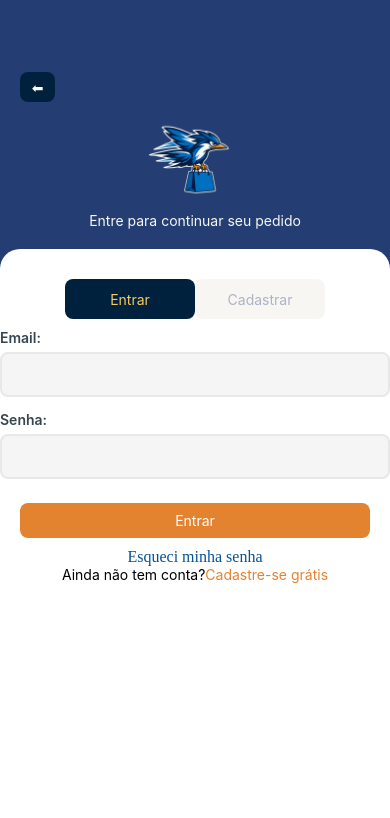
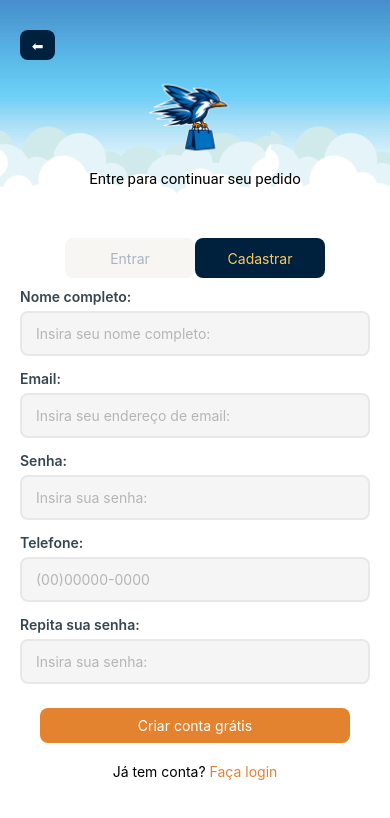
Before and after one commit to thvlldev/fastorder_front, a React Native app: screen / in a window 390 px wide. Shown: the top 818 px of the page. Built offline with nearby package versions, Linux system fonts and the light colour scheme.

Commit message:
Subindo tela de login/cadastro finalizada quase

```diff
--- a/src/App.jsx
+++ b/src/App.jsx
@@ -1,5 +1,6 @@
+import CadastroScreen from './App/screens/CadastroScreen';
 import LoginScreen from './App/screens/LoginScreen';
 
 export default function App() { //Precisa chamar a tela principal!
-    return <LoginScreen />
+    return <CadastroScreen />
 }
--- a/src/App/components/LabeledInput.jsx
+++ b/src/App/components/LabeledInput.jsx
@@ -5,7 +5,7 @@ const INPUT_BG = "#F5F5F5";
 const INPUT_BORDER = "#E8E8E8";
 const LABEL_COLOR = "#36454F";
 
-export default function LabeledInput( {label}) {
+export default function LabeledInput( {label, placeholder}) {
 
     return (
         <View style={styles.wrapper}>
@@ -13,6 +13,7 @@ export default function LabeledInput( {label}) {
                 {label }
             </Text>
             <TextInput placeholderTextColor="#B5B5B5"
+            placeholder={placeholder}
             style={styles.input}/>
         </View>
     )
--- /dev/null
+++ b/src/App/screens/CadastroScreen.jsx
@@ -0,0 +1,122 @@
+// Componente de tela
+
+import { View, Text, StyleSheet, Image, Pressable } from "react-native";
+import Button from "../components/Button";
+import LabeledInput from "../components/LabeledInput";
+import { ImageBackground } from "react-native-web";
+
+export default function CadastroScreen() {
+  return (
+    <View style={styles.container}>
+      <ImageBackground
+        source={require("../../assets/testebck.jpg")}
+        resizeMode="repeat"
+        style={styles.imagemBck}
+      >
+        <View style={styles.botaoVoltar}>
+          <Button widthButton={35} heightButton={30} textButton={"⬅"}></Button>
+        </View>
+        <View style={{ alignItems: "center" }}>
+          <Image
+            source={require("../../assets/logo_fast_order.png")}
+            style={{ width: 100, height: 100 }}
+          />
+          <Text
+            style={{
+              marginBottom: 20,
+              color: "#000",
+              fontFamily: "Roboto, sans-serif",
+              fontSize: 15,
+            }}
+          >
+            Entre para continuar seu pedido
+          </Text>
+        </View>
+      </ImageBackground>
+      <View style={styles.caixaInput}>
+        <View style={styles.abasInput}>
+          <Button
+            heightButton={40}
+            widthButton={130}
+            espacamentoButton={0}
+            textButton={"Entrar"}
+            textColorButton={"#ABB3C5"}
+            backgroundButton={"#F7F6F3"}
+          />
+          <Button
+            heightButton={40}
+            widthButton={130}
+            espacamentoButton={0}
+            textButton={"Cadastrar"}
+            textColorButton={"#F9CA5E"}
+          />
+        </View>
+        <View style={{ paddingHorizontal: 20 }}>
+          <LabeledInput
+            label="Nome completo:"
+            placeholder="Insira seu nome completo:"
+          />
+
+          <LabeledInput
+            label="Email:"
+            placeholder="Insira seu endereço de email:"
+          />
+
+          <LabeledInput label="Senha:" placeholder="Insira sua senha:" />
+
+          <LabeledInput label="Telefone:" placeholder="(00)00000-0000" />
+
+          <LabeledInput
+            label="Repita sua senha:"
+            placeholder="Insira sua senha:"
+          />
+
+          <Button
+            textButton="Criar conta grátis"
+            backgroundButton={"#E38330"}
+          />
+
+          <View style={{ alignItems: "center", marginTop: 10 }}>
+            <Text>
+              Já tem conta?
+              <Pressable style={{ color: "#E38330" }}> Faça login</Pressable>
+            </Text>
+          </View>
+        </View>
+      </View>
+    </View>
+  );
+}
+
+const styles = StyleSheet.create({
+  container: {
+    flex: 1,
+  },
+  title: {
+    fontSize: 20,
+    fontWeight: 700,
+    textAlign: "center",
+    color: "#6B6E71",
+    marginBottom: 26,
+  },
+  caixaInput: {
+    backgroundColor: "#FFFFFF",
+    paddingTop: 20,
+    borderRadius: 20,
+    height: 700,
+  },
+
+  abasInput: {
+    flexDirection: "row",
+    justifyContent: "center",
+  },
+
+  botaoVoltar: {
+    paddingTop: 20,
+  },
+
+  imagemBck: {
+    width: "auto",
+    height: "auto",
+  },
+});
--- a/src/App/screens/LoginScreen.jsx
+++ b/src/App/screens/LoginScreen.jsx
@@ -3,26 +3,27 @@
 import { View, Text, StyleSheet, Image, Pressable } from "react-native";
 import Button from "../components/Button";
 import LabeledInput from "../components/LabeledInput";
+import { ImageBackground } from "react-native-web";
 
 
 export default function LoginScreen() {
     return(
         <View style={styles.container}>
-            <View>
-                <View><Button widthButton= {35} heightButton={30} textButton={"⬅"}></Button></View>
+            <ImageBackground source={require('../../assets/testebck.jpg')} resizeMode="repeat" style={styles.imagemBck}>
+                <View style={styles.botaoVoltar}><Button widthButton= {35} heightButton={30} textButton={"⬅"} ></Button></View>
                 <View style = {{alignItems: 'center'}}><Image source={require('../../assets/logo_fast_order.png')}
                 style={{ width: 100, height: 100}}/>
-                <Text style= {{marginBottom: 20, color: '#f7f6f3'}}>Entre para continuar seu pedido</Text></View>
+                <Text style= {{marginBottom: 20, color: '#000', fontFamily: 'Roboto, sans-serif', fontSize: 15}}>Entre para continuar seu pedido</Text></View>
 
 
-            </View>
+            </ImageBackground>
             <View style={styles.caixaInput}>
                 <View style={styles.abasInput}>
                     <Button heightButton={40} widthButton={130} espacamentoButton={0} textButton={'Entrar'} textColorButton={'#F9CA5E'}/>
                     <Button heightButton={40} widthButton={130} espacamentoButton={0} textButton={'Cadastrar'} textColorButton={'#ABB3C5'} backgroundButton={'#F7F6F3'}/>
 
                 </View>
-               <View>
+               <View style={{paddingHorizontal: 20}}>
                     <LabeledInput label="Email:"
                     placeholder="Insira seu endereço de email:"
                     />
@@ -31,9 +32,9 @@ export default function LoginScreen() {
                     <Button textButton="Entrar" backgroundButton={'#E38330'}/>
 
                     <Pressable style = {{alignItems: 'center', color: '#055296'}}>Esqueci minha senha</Pressable>
-                    <View style = {{alignItems: 'center'}}>
+                    <View style = {{alignItems: 'center', marginTop: 10}}>
                         <Text>Ainda não tem conta?
-                            <Pressable style = {{color: '#E38330'}}>Cadastre-se grátis</Pressable>
+                            <Pressable style = {{color: '#E38330'}}> Cadastre-se grátis</Pressable>
                         </Text>
                     </View>
             </View>
@@ -51,8 +52,7 @@ const styles = StyleSheet.create({
 
     container:{
         flex: 1,
-        backgroundColor: "#243E73",
-        paddingTop: 62,
+
 
     },
     title: {
@@ -74,6 +74,15 @@ const styles = StyleSheet.create({
     abasInput: {
         flexDirection: 'row',
         justifyContent: 'center',
+    },
+
+    imagemBck: {
+        width: 'auto',
+        height: 'auto'
+    },
+
+    botaoVoltar: {
+        paddingTop: 20,
     }
 
 
```
Also changed, not shown: src/App/screens/PerfilScreen.jsx (added), src/assets/testebck.jpg (added).
